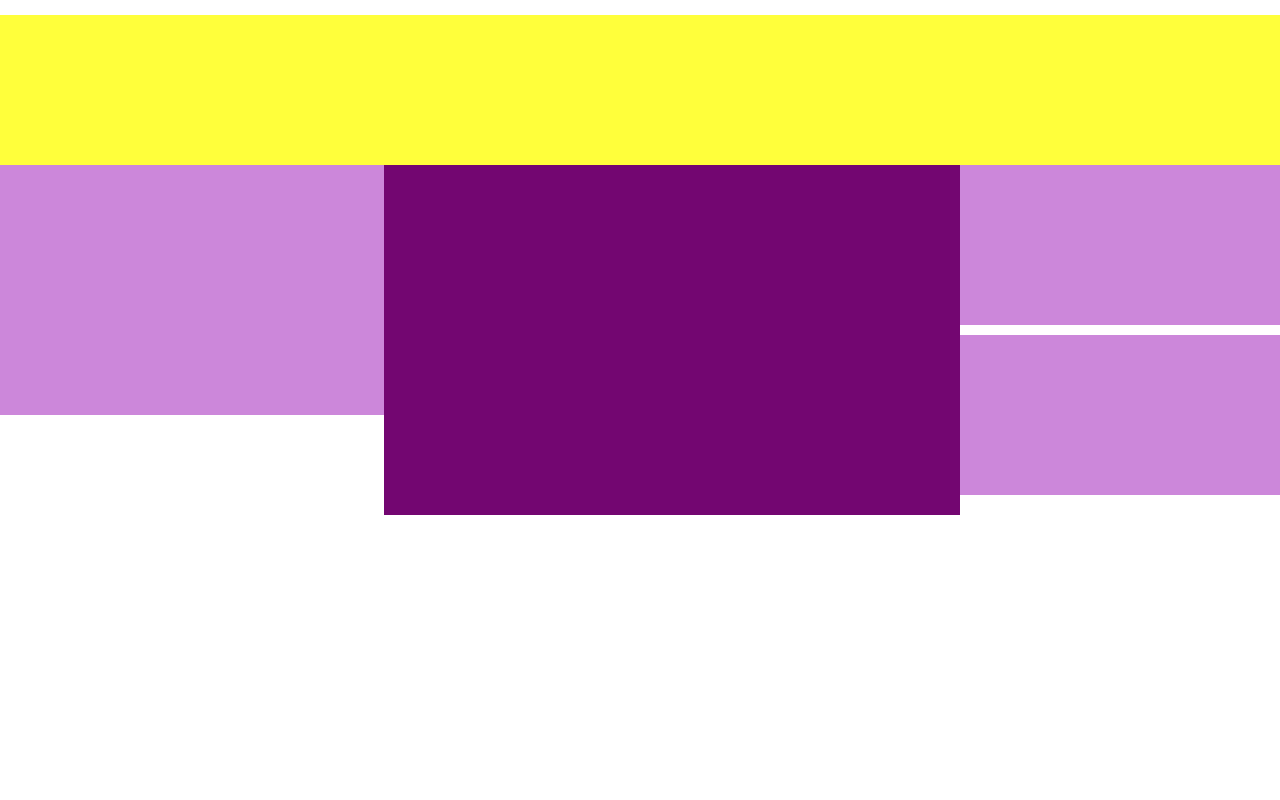
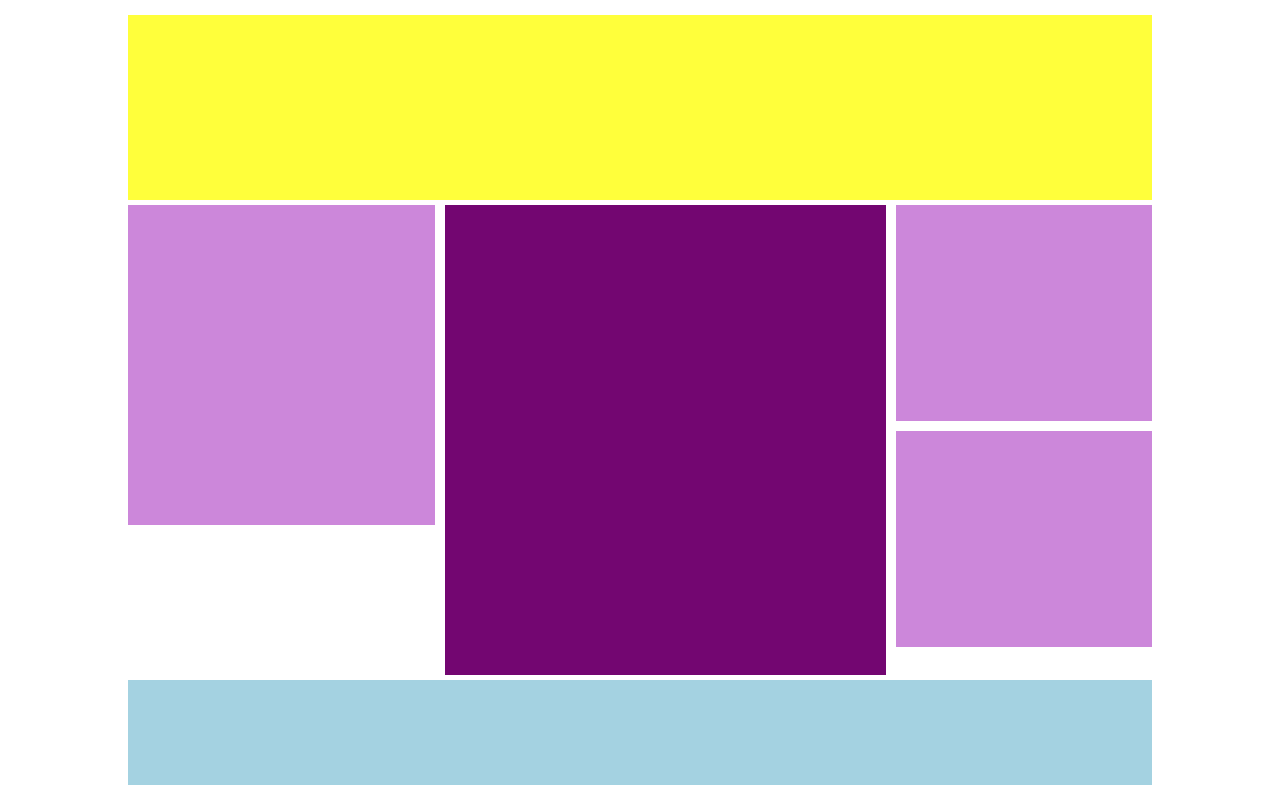
Before and after one commit to lorenzo-damico/htmlcss-struttura-wp, a plain HTML site: page index.html in a window 1280 px wide. Drawn offline with Linux system fonts and the light colour scheme.

Commit message:
Layout completo

```diff
--- a/css/style.css
+++ b/css/style.css
@@ -4,24 +4,42 @@
   padding: 0;
 }
 
+#container {
+  width: 80%;
+  margin: auto;
+}
+
+
 header {
   background-color: #FFFF3B;
-  height: 150px;
+  height: calc(25vh - 15px);
   margin-top: 15px;
 }
+
+main {
+  margin: 5px 0;
+}
+
+main::after {
+  content: "";
+  display: block;
+  clear: both;
+}
+
 
 .colonna-sinistra {
   background-color: #CC87DA;
   width: 30%;
-  height: 250px;
+  height: 40vh;
   float: left;
 }
 
 .colonna-centrale {
   background-color: #730671;
-  width: 45%;
-  height: 350px;
+  width: 43%;
+  height: calc(60vh - 10px);
   float: left;
+  margin: 0 1%;
 }
 
 .colonna-destra {
@@ -29,11 +47,17 @@ header {
   float: left;
 }
 
-.colonna-destra .widget {
+.widget {
   background-color: #CC87DA;
-  height: 160px;
+  height: 27vh;
 }
 
 .widget:nth-child(2) {
   margin-top: 10px;
 }
+
+footer {
+  background-color: #A4D2E1;
+  height: calc(15vh - 15px);
+  margin-bottom: 15px;
+}
--- a/index.html
+++ b/index.html
@@ -6,6 +6,9 @@
     <link rel="stylesheet" href="css/style.css">
   </head>
   <body>
+
+    <!-- Container -->
+    <div id="container">
 
       <!-- Intestazione -->
       <header>
@@ -48,5 +51,15 @@
 
       </main>
       <!-- /Corpo della pagina -->
+
+      <!-- Sezione finale -->
+      <footer>
+
+      </footer>
+      <!-- /Sezione finale -->
+
+    </div>
+    <!-- /Container -->
+
   </body>
 </html>
```
Lines whose indentation alone changed are shown as unchanged.
